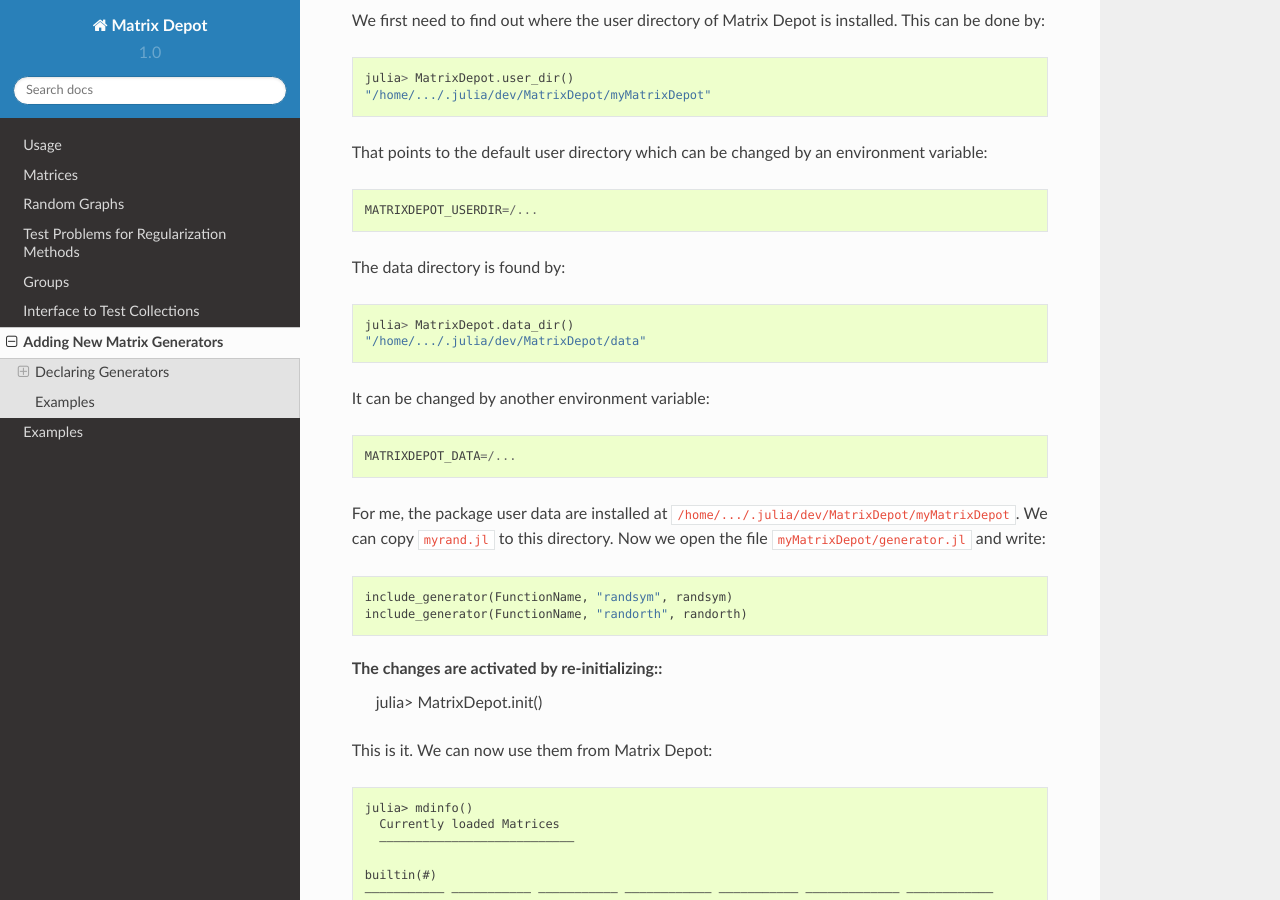
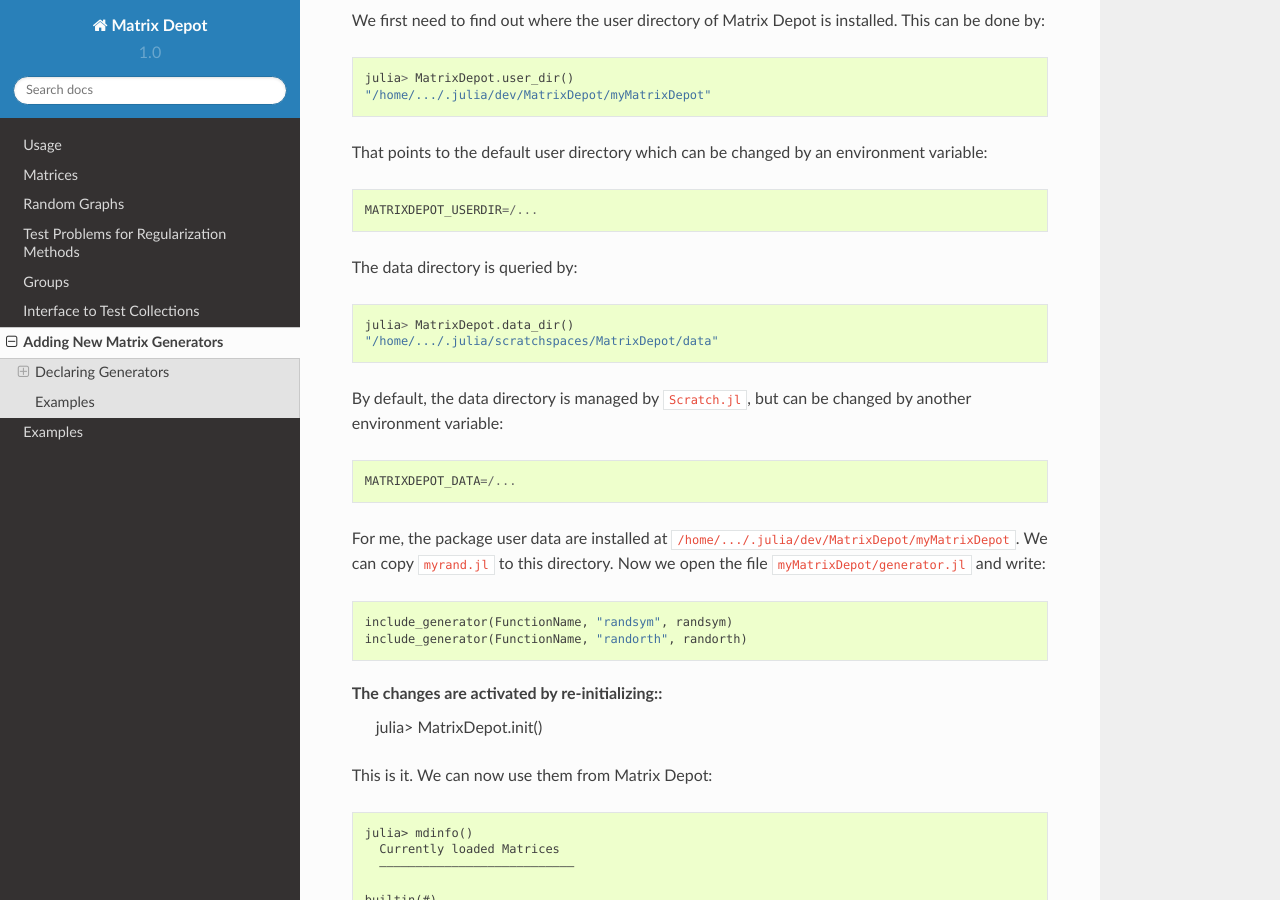
Before and after one commit to JuliaLinearAlgebra/MatrixDepot.jl, a Sphinx documentation site: the page built from doc/user.rst, in a window 1280 px wide and 900 px high, scrolled down 1250 px. Built offline with Sphinx 7.4.7 and the Read the Docs theme 2.0.0, drawn with Linux system fonts in a browser that asks for light colours.

Commit message:
New default data directory. Use Scratch and update Julia version.

```diff
--- a/Project.toml
+++ b/Project.toml
@@ -9,6 +9,7 @@
 MAT = "23992714-dd62-5051-b70f-ba57cb901cac"
 Markdown = "d6f4376e-aef5-505a-96c1-9c027394607a"
 Mmap = "a63ad114-7e13-5084-954f-fe012c677804"
+Scratch = "6c6a2e73-6563-6170-7368-637461726353"
 Serialization = "9e88b42a-f829-5b0c-bbe9-9e923198166b"
 SparseArrays = "2f01184e-e22b-5df5-ae63-d93ebab69eaf"
 
@@ -16,7 +17,7 @@
 CodecZlib = "0.6, 0.7"
 DataFrames = "0.20, 0.22, 0.21"
 MAT = "0.7, 0.8, 0.9"
-julia = "1"
+julia = "1.5"
 
 [extras]
 Test = "8dfed614-e22c-5e08-85e1-65c5234f0b40"
--- a/doc/user.rst
+++ b/doc/user.rst
@@ -75,12 +75,12 @@
 
     MATRIXDEPOT_USERDIR=/...
 
-The data directory is found by::
+The data directory is queried by::
 
     julia> MatrixDepot.data_dir()
-    "/home/.../.julia/dev/MatrixDepot/data"
+    "/home/.../.julia/scratchspaces/MatrixDepot/data"
 
-It can be changed by another environment variable::
+By default, the data directory is managed by ``Scratch.jl``, but can be changed by another environment variable::
 
     MATRIXDEPOT_DATA=/...
 
```
Also changed, not shown: .travis.yml, data/README.md (deleted), 2 other files.
